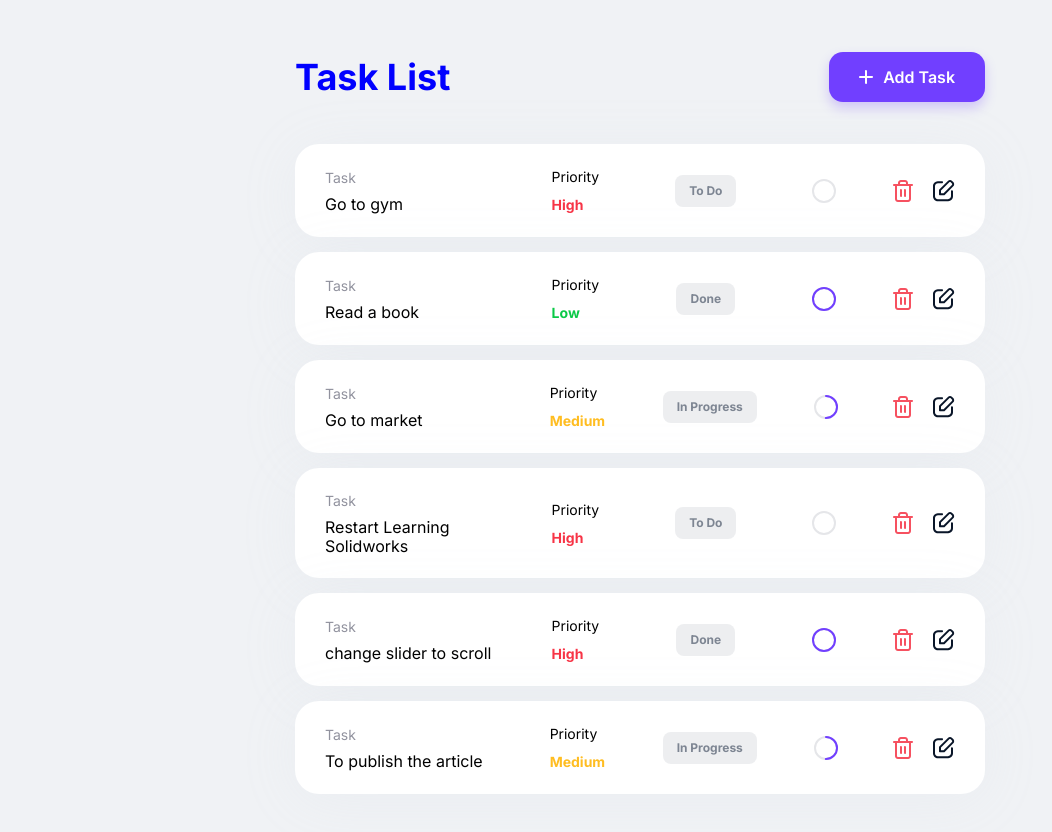
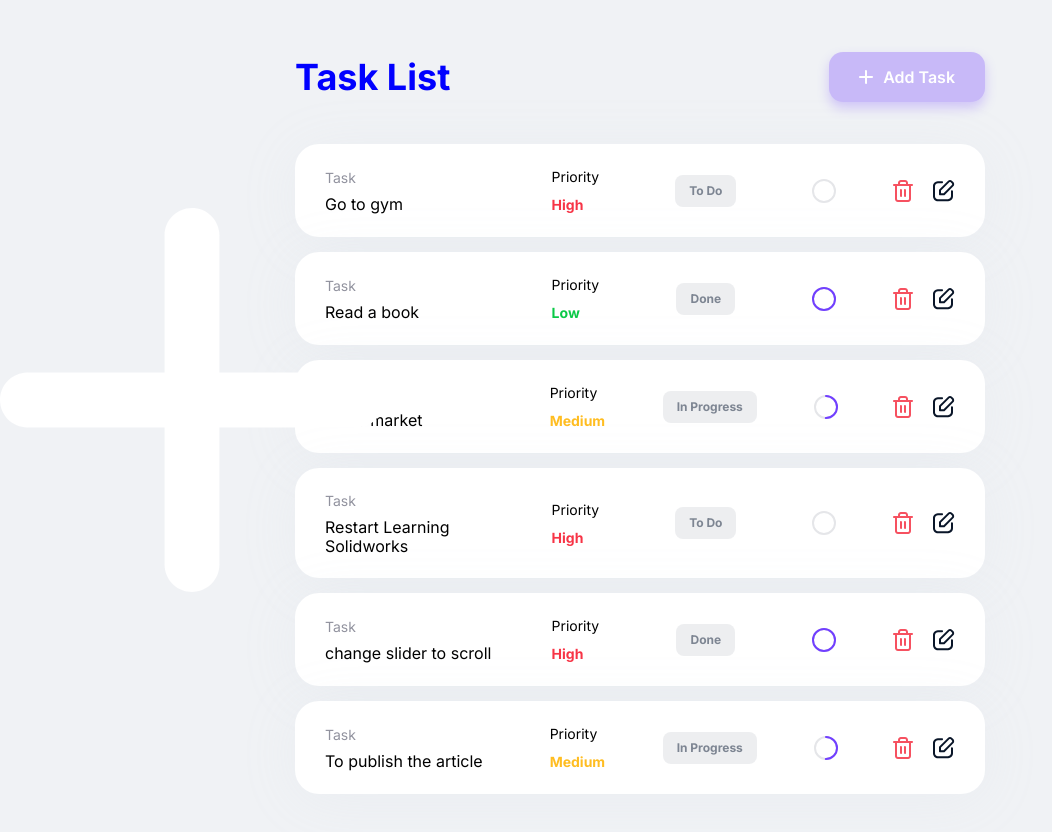
Before and after one commit to sanazniamati/task-list, a Next.js app: page / in a window 1280 px wide. Shown: the top 832 px of the page, without its empty margins (0-1052 px from the left). Built offline with nearby package versions, Linux system fonts and the light colour scheme.

Commit message:
18 ordibehesht

```diff
--- a/next.config.js
+++ b/next.config.mjs
@@ -10,4 +10,4 @@ const nextConfig = {
   },
 };
 
-module.exports = nextConfig;
+export default nextConfig;
--- a/src/app/components/Button/index.tsx
+++ b/src/app/components/Button/index.tsx
@@ -1,22 +1,32 @@
 /** @format */
 
 import { FC } from "react";
-import { MouseEventHandler, ReactNode } from "react";
+import { ReactNode, ButtonHTMLAttributes } from "react";
 import { ButtonContainer } from "./style";
 
 interface ButtonProps extends ButtonHTMLAttributes<HTMLButtonElement> {
-  title: string;
   bgColor?: string;
   disabled?: boolean;
   icon?: ReactNode;
-  onClick: MouseEventHandler<HTMLButtonElement>;
 }
 
-export const Button: FC<ButtonProps> = ({ title, bgColor, disabled, icon, onClick }) => {
+export const Button: FC<ButtonProps> = (props) => {
+  const { bgColor, icon, children, onClick, disabled } = props;
   return (
-    <ButtonContainer $bgColor={bgColor} disabled={disabled} onClick={onClick}>
+    <ButtonContainer
+      {...props}
+      $disabled={disabled}
+      $bgColor={bgColor}
+      onClick={(e) => {
+        if (!disabled) {
+          onClick && onClick(e);
+        } else {
+          console.log("disabled");
+        }
+      }}
+    >
       {icon && <span className="mr-[10px]">{icon}</span>}
-      {title}
+      {children}
     </ButtonContainer>
   );
 };
--- a/src/app/components/Button/style.ts
+++ b/src/app/components/Button/style.ts
@@ -1,18 +1,23 @@
 /** @format */
 "use client";
 import styled from "styled-components";
+interface IButtonProps {
+  $bgColor: string | undefined;
+  $disabled?: boolean;
+}
 
-export const ButtonContainer = styled.button<{ $bgColor: string | undefined }>`
-  background: ${(props) => props.$bgColor};
+export const ButtonContainer = styled.button<IButtonProps>`
+  background: ${({ $bgColor, $disabled }) =>
+    $disabled ? $bgColor?.concat("50") : $bgColor};
   box-shadow: 0px 6px 12px rgba(113, 63, 255, 0.25);
   border-radius: 14px;
   padding: 13px 30px;
   outline: none;
   border: none;
-  cursor: pointer;
+  cursor: ${({ $disabled }) => ($disabled ? "not-allowed" : "pointer")};
   font-weight: 600;
   font-size: 16px;
-  color: #ffffff;
+  color: ${(props) => props.theme.white};
 
   display: flex;
   justify-content: space-between;
--- /dev/null
+++ b/src/app/global.style.ts
@@ -0,0 +1,10 @@
+"use client";
+import { createGlobalStyle } from "styled-components";
+
+export const GlobalStyle = createGlobalStyle`
+
+
+
+
+
+`;
--- a/src/app/layout.tsx
+++ b/src/app/layout.tsx
@@ -1,22 +1,26 @@
-import './globals.css'
-import type { Metadata } from 'next'
-import { Inter } from 'next/font/google'
-
-const inter = Inter({ subsets: ['latin'] })
+import "./globals.css";
+import type { Metadata } from "next";
+import { Inter } from "next/font/google";
+import { GlobalStyle } from "./global.style";
+import { Theme } from "./styles/theme";
+const inter = Inter({ subsets: ["latin"] });
 
 export const metadata: Metadata = {
-  title: 'Create Next App',
-  description: 'Generated by create next app',
-}
+  title: "Create Next App",
+  description: "Generated by create next app",
+};
 
 export default function RootLayout({
   children,
 }: {
-  children: React.ReactNode
+  children: React.ReactNode;
 }) {
   return (
     <html lang="en">
-      <body className={inter.className}>{children}</body>
+      <Theme>
+        <GlobalStyle />
+        <body className={inter.className}>{children}</body>
+      </Theme>
     </html>
-  )
+  );
 }
--- a/src/app/page.tsx
+++ b/src/app/page.tsx
@@ -11,7 +11,7 @@ import TaskCard from "./components/TaskCard";
 import AddTask from "./components/AddTask";
 import { Button } from "./components/Button";
 import Add from "./components/Icons/AddIcon/index";
-
+import Image from "next/image";
 // mock data
 import { taskList } from "./Data/taskList";
 
@@ -27,9 +27,24 @@ export default function Home() {
     <Container>
       <div className="page-wrapper">
         <div className="top-title">
-          <h2>Task List</h2>
-          <Button bgColor={"#713fff"} title="Add Task" disabled={false} icon={<Add />} onClick={handleShowAddModal} />
+          <h2 className="header">Task List</h2>
+          <Button
+            bgColor={"#713fff"}
+            disabled={true}
+            icon={<Add />}
+            onClick={handleShowAddModal}
+          >
+            Add Task
+          </Button>
           {showAddModal && <AddTask />}
+        </div>
+        <div>
+          <Image
+            src="/assets/icons/add.svg"
+            alt="add"
+            fill={true}
+            className={"img"}
+          />
         </div>
         <div className="task-container">
           {taskList.map((task) => (
--- a/src/app/styles/index.ts
+++ b/src/app/styles/index.ts
@@ -7,10 +7,15 @@ export const Container = styled.div`
   max-width: 100%;
   padding: 0 15px;
   margin: 0 auto;
+  .header {
+    color: ${(props) => props.theme.success};
+  }
   .page-wrapper {
     margin: 50px 0;
   }
-
+  .img {
+    width: 30% !important;
+  }
   .top-title {
     display: flex;
     justify-content: space-between;
--- /dev/null
+++ b/src/app/styles/theme.tsx
@@ -0,0 +1,34 @@
+"use client";
+import { FC, PropsWithChildren, useState } from "react";
+import { ThemeProvider } from "styled-components";
+export const Theme: FC<PropsWithChildren> = ({ children }) => {
+  const [themeType] = useState<"dark" | "light">("dark");
+  const themeLite = {
+    primary: "#0a1629",
+    secondary: "#91929e",
+    tertiary: "#713fff",
+    success: "#0ac947",
+    warning: "#ffbd21",
+    error: "#f73446",
+    white: "#ffffff",
+    black: "#000000",
+    gray: "#7d8592",
+  };
+  const themeDark = {
+    primary: "#0a1629",
+    secondary: "#91929e",
+    tertiary: "#713fff",
+    success: "blue",
+    warning: "#ffbd21",
+    error: "#f73446",
+    white: "#ffffff",
+    black: "#000000",
+    gray: "#7d8592",
+  };
+
+  return (
+    <ThemeProvider theme={themeType === "dark" ? themeDark : themeLite}>
+      {children}
+    </ThemeProvider>
+  );
+};
```
Also changed, not shown: src/app/styles/them.ts (deleted, +0 -13 lines).
